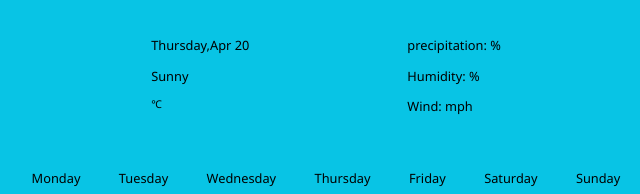
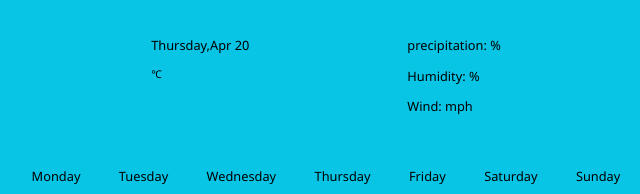
Before and after one commit to Kalid-Geleta/theweatherapp, a plain HTML site: page index.html in a window 1280 px wide. Shown: the part 745-939 px from the top of the page, 314-954 px from the left. Drawn offline with nearby package versions, Linux system fonts and the light colour scheme.

Commit message:
Update index.html

```diff
--- a/index.html
+++ b/index.html
@@ -21,7 +21,7 @@
             <div class="todaystats">
                 <p class="date change">Thursday,Apr 20</p>
 
-                <p class="change" >Sunny</p>
+
             <i id="icon1"></i>
 
                 <p class="change"><span class="todaytemp"></span><sup>&#8451;</sup></p>
```
